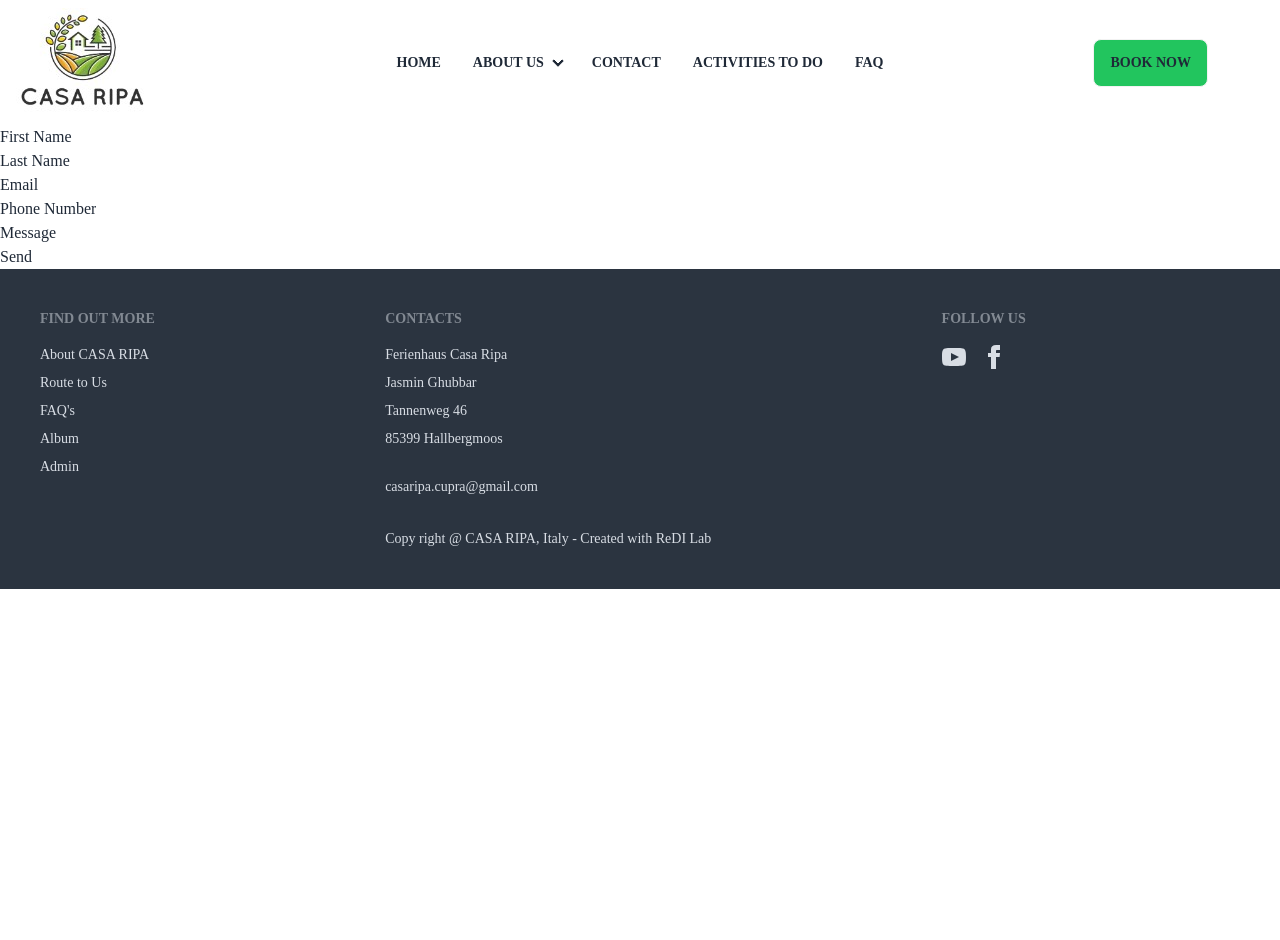
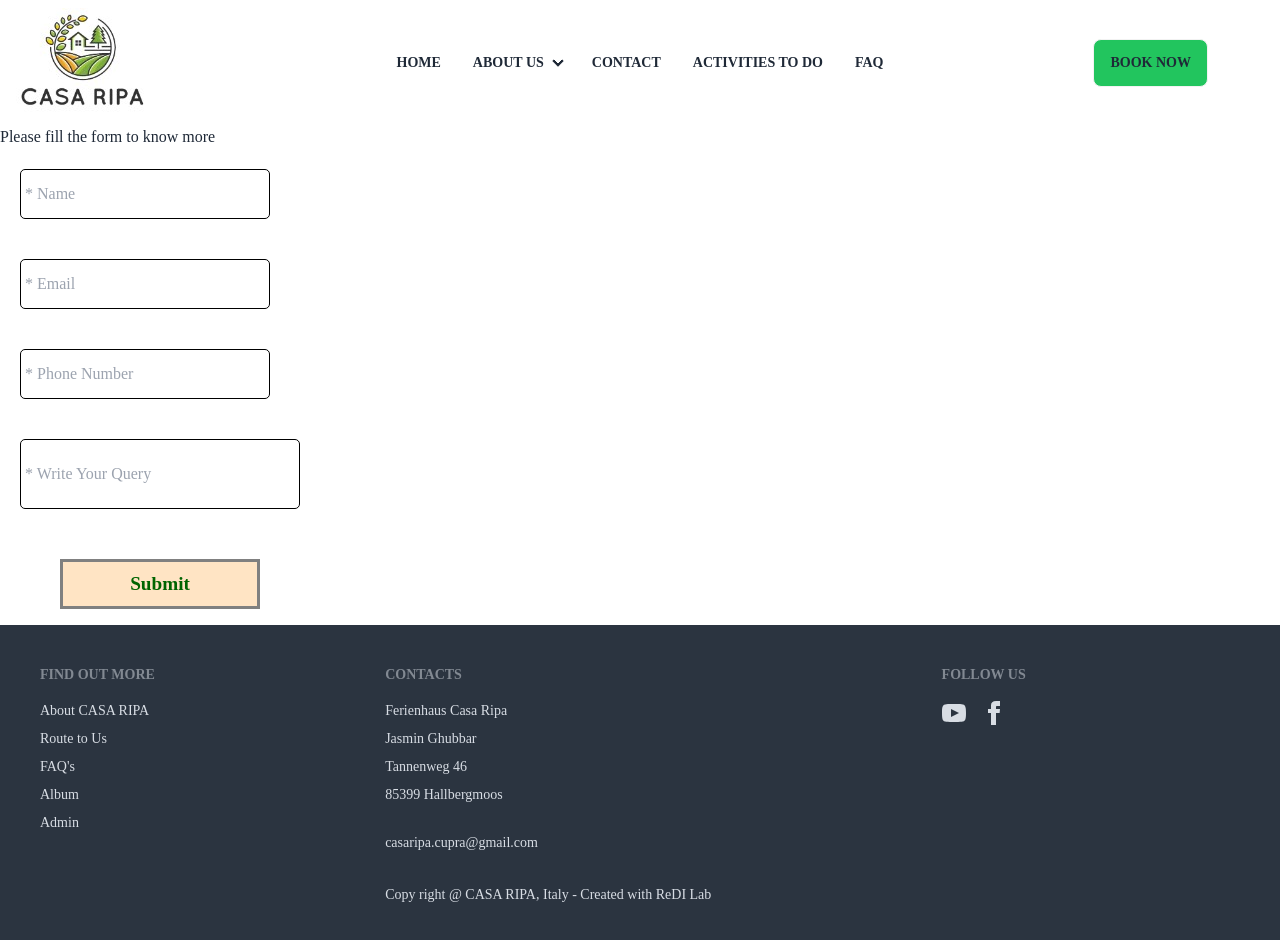
Before and after one commit to SinthiyaBalan/CASA_RIPA_HouseRentingApp, a React (Vite) app: page /Contact in a window 1280 px wide. Shown: the top 940 px of the page. Before the commit the page ends 800 px from the top, so only its background shows below. Built offline with nearby package versions, Linux system fonts and the light colour scheme; some icons are missing; a web font is replaced by a local one.

Commit message:
updated contact form and css

```diff
--- /dev/null
+++ b/src/components/Contact.css
@@ -0,0 +1,40 @@
+.contact{
+    height: 500px;
+    width: 500px;
+    /* background-color: azure; */
+    display: flex;
+    flex-direction: column;
+}
+.name{
+    height: 50px;
+    width: 250px;
+    border: 1px solid black ;
+    margin: 20px;
+    border-radius: 5px;
+}
+.name1{
+    height: 70px;
+    width: 280px;
+    margin: 20px;
+    border: 1px solid black;
+    border-radius: 5px;
+}
+.send-btn{
+    margin-top: 30px;
+    height: 50px;
+    width: 200px;
+    font-size: larger;
+    font-weight: bolder;
+    color: darkgreen;
+    background-color: bisque;
+    border: 3px solid gray;
+    cursor: pointer;
+    text-align: center;
+    margin-left: 60px;
+}
+.send-btn:hover{
+    color: blue;
+    font-size:x-large;
+    font-weight: bolder;
+    background-color: lightgray;
+}
--- a/src/components/Contact.jsx
+++ b/src/components/Contact.jsx
@@ -1,48 +1,37 @@
-import React from 'react'
+import React , { useRef } from 'react'
+import './Contact.css'
+
 
 function Contact() {
+  const name =useRef(null);
+  const email =useRef(null);
+  const phone = useRef(null);
+  const message= useRef(null);
+
+  const handlesubmit = (e) =>{
+    e.preventDefault();
+    consolelog({
+        Name : name.target.value,
+        Email : email.target.value,
+        Phone : phone.target.value,
+        Message : message.target.value
+      });
+  };
   return (
-
     <div className='contact'>
-      <form action="">
-
-      <label htmlFor=""  placeholder='First Name'>First Name
-      <input type="text" />
-      </label>
+      <h3>Please fill the form  to know more</h3>
+      <form action="" onSubmit={handlesubmit}  >
+      <input type="text" className='name'  name="name" placeholder=' * Name'/>
+      <input type="email" className='name' name="email"  placeholder=' * Email' />
+      <input type="number" className='name' name="number" placeholder=' * Phone Number' />
+     <input type="text" className='name1' name="query" placeholder=' * Write Your Query' />
       </form>
-
-    <form action="">
-      <label htmlFor=""  placeholder='Last Name '>Last Name</label>
-    <input type="text" name="" id="" />
-    </form>
-
-      <form action="">
-      <label htmlFor=""  placeholder='Email'>Email</label>
-      <input type="email" name="" id="" />
-      </form>
-
-    <form action="">
-    <label htmlFor="" placeholder='Contact Number'>Phone Number</label>
-    <input type="number" name="" id="" />
-    </form>
-
-      <form action="">
-      <label htmlFor="" placeholder='Wite the message '>Message</label>
+      {/* <form action="">
+      <label htmlFor="" placeholder='Wite the message '></label>
       <input type="text" name="" id="" />
-
-      </form>
-
-
-
-      <button type='submit'>Send</button>
-
-
-
-
-
+      </form> */}
+      <button type='submit' className='send-btn'>Submit</button>
     </div>
-
   )
 }
-
 export default Contact
```
